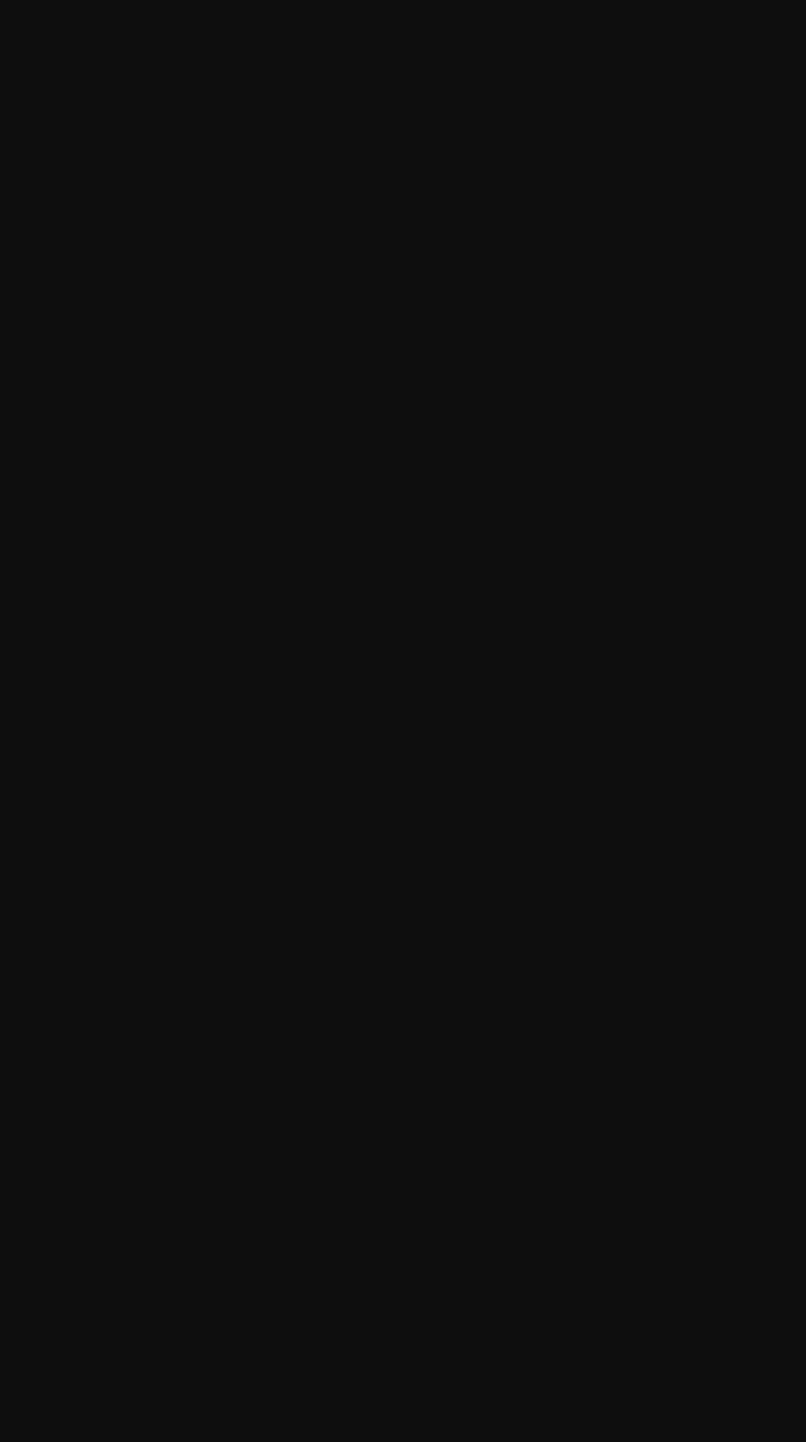
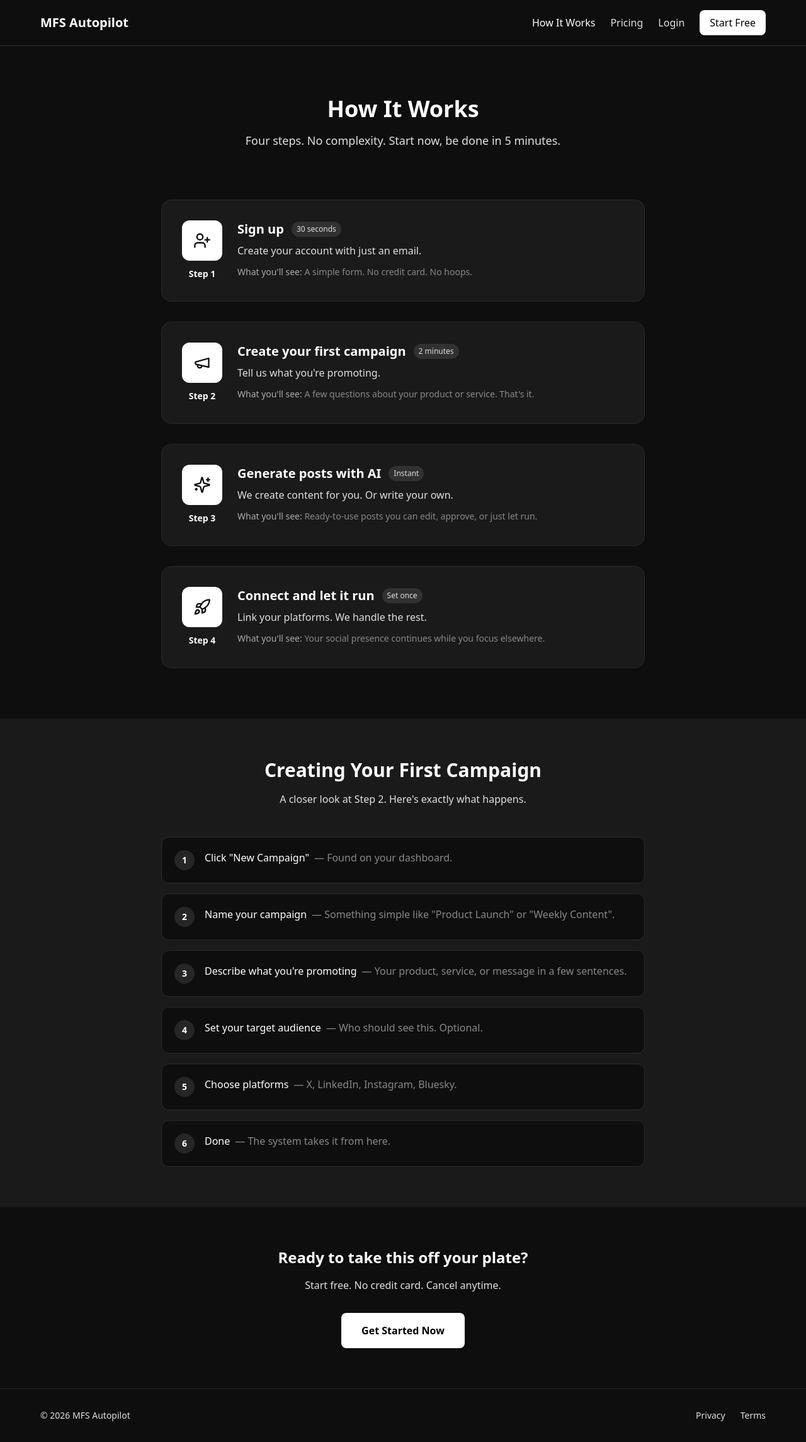
Before and after one commit to Eddiebm/MFS-Autopilot, a React (Vite) app: page /how-it-works in a window 1280 px wide. Before the commit this address had no page. Shown: the whole page at 63% size. Before the commit the page ends 800 px from the top, so only its background shows below. Built offline with nearby package versions, Linux system fonts and the light colour scheme.

Commit message:
Add How It Works page with campaign creation guide

```diff
--- a/src/App.tsx
+++ b/src/App.tsx
@@ -11,6 +11,7 @@ import { Leads } from './pages/Leads';
 import { Settings } from './pages/Settings';
 import { PostGenerator } from './pages/PostGenerator';
 import { Capture } from './pages/Capture';
+import { HowItWorks } from './pages/HowItWorks';
 
 function ProtectedRoute({ children }: { children: React.ReactNode }) {
   const { user, loading } = useAuth();
@@ -57,6 +58,7 @@ export default function App() {
           <Route path="/login" element={<PublicRoute><Login /></PublicRoute>} />
           <Route path="/signup" element={<PublicRoute><Signup /></PublicRoute>} />
           <Route path="/pricing" element={<Pricing />} />
+          <Route path="/how-it-works" element={<HowItWorks />} />
           <Route path="/capture" element={<Capture />} />
           <Route path="/onboarding" element={<ProtectedRoute><Onboarding /></ProtectedRoute>} />
           <Route path="/dashboard" element={<ProtectedRoute><Dashboard /></ProtectedRoute>} />
--- /dev/null
+++ b/src/pages/HowItWorks.tsx
@@ -0,0 +1,164 @@
+import { Link } from 'react-router-dom';
+import { UserPlus, Megaphone, Sparkles, Rocket } from 'lucide-react';
+
+const steps = [
+  {
+    number: 1,
+    icon: UserPlus,
+    title: 'Sign up',
+    time: '30 seconds',
+    description: 'Create your account with just an email.',
+    whatYouSee: 'A simple form. No credit card. No hoops.',
+  },
+  {
+    number: 2,
+    icon: Megaphone,
+    title: 'Create your first campaign',
+    time: '2 minutes',
+    description: "Tell us what you're promoting.",
+    whatYouSee: "A few questions about your product or service. That's it.",
+  },
+  {
+    number: 3,
+    icon: Sparkles,
+    title: 'Generate posts with AI',
+    time: 'Instant',
+    description: 'We create content for you. Or write your own.',
+    whatYouSee: 'Ready-to-use posts you can edit, approve, or just let run.',
+  },
+  {
+    number: 4,
+    icon: Rocket,
+    title: 'Connect and let it run',
+    time: 'Set once',
+    description: 'Link your platforms. We handle the rest.',
+    whatYouSee: 'Your social presence continues while you focus elsewhere.',
+  },
+];
+
+export function HowItWorks() {
+  return (
+    <div className="min-h-screen bg-[#0e0e0e]">
+      {/* Navigation */}
+      <nav className="border-b border-[#2a2a2a] px-6 py-4">
+        <div className="max-w-6xl mx-auto flex items-center justify-between">
+          <Link to="/" className="text-xl font-bold text-white">MFS Autopilot</Link>
+          <div className="flex items-center gap-6">
+            <Link to="/how-it-works" className="text-white font-medium">How It Works</Link>
+            <Link to="/pricing" className="text-[#e0e0e0] hover:text-white transition-colors">Pricing</Link>
+            <Link to="/login" className="text-[#e0e0e0] hover:text-white transition-colors">Login</Link>
+            <Link to="/signup" className="px-4 py-2 bg-white text-black font-medium rounded-lg hover:bg-gray-200 transition-colors">
+              Start Free
+            </Link>
+          </div>
+        </div>
+      </nav>
+
+      {/* Header */}
+      <section className="px-6 py-20 text-center">
+        <div className="max-w-2xl mx-auto">
+          <h1 className="text-4xl font-bold text-white mb-4">
+            How It Works
+          </h1>
+          <p className="text-[#e0e0e0] text-lg">
+            Four steps. No complexity. Start now, be done in 5 minutes.
+          </p>
+        </div>
+      </section>
+
+      {/* Steps */}
+      <section className="px-6 pb-20">
+        <div className="max-w-3xl mx-auto space-y-8">
+          {steps.map(({ number, icon: Icon, title, time, description, whatYouSee }) => (
+            <div
+              key={number}
+              className="bg-[#1a1a1a] border border-[#2a2a2a] rounded-2xl p-8 flex gap-6"
+            >
+              {/* Step Number & Icon */}
+              <div className="flex-shrink-0">
+                <div className="w-16 h-16 bg-white rounded-xl flex items-center justify-center">
+                  <Icon size={28} className="text-[#0e0e0e]" />
+                </div>
+                <div className="text-center mt-2">
+                  <span className="text-white font-bold text-sm">Step {number}</span>
+                </div>
+              </div>
+
+              {/* Content */}
+              <div className="flex-1">
+                <div className="flex items-center gap-3 mb-2">
+                  <h3 className="text-xl font-semibold text-white">{title}</h3>
+                  <span className="text-xs bg-white/10 text-[#e0e0e0] px-2 py-1 rounded-full">
+                    {time}
+                  </span>
+                </div>
+                <p className="text-[#e0e0e0] mb-3">{description}</p>
+                <p className="text-sm text-[#888]">
+                  <span className="text-[#aaa]">What you'll see:</span> {whatYouSee}
+                </p>
+              </div>
+            </div>
+          ))}
+        </div>
+      </section>
+
+      {/* Creating Your First Campaign */}
+      <section className="px-6 py-16 bg-[#1a1a1a]">
+        <div className="max-w-3xl mx-auto">
+          <h2 className="text-3xl font-bold text-white text-center mb-4">
+            Creating Your First Campaign
+          </h2>
+          <p className="text-[#e0e0e0] text-center mb-12">
+            A closer look at Step 2. Here's exactly what happens.
+          </p>
+
+          <div className="space-y-4">
+            {[
+              { num: 1, title: 'Click "New Campaign"', desc: 'Found on your dashboard.' },
+              { num: 2, title: 'Name your campaign', desc: 'Something simple like "Product Launch" or "Weekly Content".' },
+              { num: 3, title: "Describe what you're promoting", desc: 'Your product, service, or message in a few sentences.' },
+              { num: 4, title: 'Set your target audience', desc: 'Who should see this. Optional.' },
+              { num: 5, title: 'Choose platforms', desc: 'X, LinkedIn, Instagram, Bluesky.' },
+              { num: 6, title: 'Done', desc: 'The system takes it from here.' },
+            ].map(({ num, title, desc }) => (
+              <div key={num} className="flex items-start gap-4 bg-[#0e0e0e] border border-[#2a2a2a] rounded-xl p-5">
+                <div className="w-8 h-8 bg-white/10 rounded-full flex items-center justify-center flex-shrink-0">
+                  <span className="text-white font-bold text-sm">{num}</span>
+                </div>
+                <div>
+                  <span className="text-white font-medium">{title}</span>
+                  <span className="text-[#888] ml-2">— {desc}</span>
+                </div>
+              </div>
+            ))}
+          </div>
+        </div>
+      </section>
+
+      {/* CTA */}
+      <section className="px-6 py-16">
+        <div className="max-w-2xl mx-auto text-center">
+          <h2 className="text-2xl font-semibold text-white mb-4">Ready to take this off your plate?</h2>
+          <p className="text-[#e0e0e0] mb-8">Start free. No credit card. Cancel anytime.</p>
+          <Link
+            to="/signup"
+            className="inline-block px-8 py-4 bg-white text-black font-semibold rounded-lg hover:bg-gray-200 transition-colors"
+          >
+            Get Started Now
+          </Link>
+        </div>
+      </section>
+
+      {/* Footer */}
+      <footer className="px-6 py-8 border-t border-[#2a2a2a]">
+        <div className="max-w-6xl mx-auto flex items-center justify-between text-[#e0e0e0] text-sm">
+          <span>&copy; 2026 MFS Autopilot</span>
+          <div className="flex gap-6">
+            <a href="#" className="hover:text-white">Privacy</a>
+            <a href="#" className="hover:text-white">Terms</a>
+          </div>
+        </div>
+      </footer>
+    </div>
+  );
+}
--- a/src/pages/Landing.tsx
+++ b/src/pages/Landing.tsx
@@ -1,21 +1,21 @@
 import { Link } from 'react-router-dom';
-import { Zap, BarChart3, Clock, Users } from 'lucide-react';
+import { Pencil, Calendar, RefreshCw } from 'lucide-react';
 
-const features = [
+const outcomes = [
   {
-    icon: Zap,
-    title: 'AI-Powered Content',
-    description: 'Generate engaging posts tailored to your brand voice in seconds.',
+    icon: Pencil,
+    title: 'Posts are written without you',
+    description: 'Content happens in the background. You approve when convenient.',
   },
   {
-    icon: BarChart3,
-    title: 'Smart Analytics',
-    description: 'Track performance and optimize your strategy with real-time insights.',
+    icon: Calendar,
+    title: 'Your social presence continues while you work',
+    description: 'Campaigns run on schedule. Platforms stay active.',
   },
   {
-    icon: Clock,
-    title: 'Set It & Forget It',
-    description: 'Schedule weeks of content in advance across all your platforms.',
+    icon: RefreshCw,
+    title: 'The cycle keeps going',
+    description: 'New content queues up. Old tasks stop recurring.',
   },
 ];
 
@@ -27,7 +27,8 @@ export function Landing() {
         <div className="max-w-6xl mx-auto flex items-center justify-between">
           <Link to="/" className="text-xl font-bold text-white">MFS Autopilot</Link>
           <div className="flex items-center gap-6">
-            <a href="#features" className="text-[#e0e0e0] hover:text-white transition-colors">Features</a>
+            <Link to="/how-it-works" className="text-[#e0e0e0] hover:text-white transition-colors">How It Works</Link>
+            <a href="#what-it-handles" className="text-[#e0e0e0] hover:text-white transition-colors">What It Handles</a>
             <Link to="/pricing" className="text-[#e0e0e0] hover:text-white transition-colors">Pricing</Link>
             <Link to="/login" className="text-[#e0e0e0] hover:text-white transition-colors">Login</Link>
             <Link to="/signup" className="px-4 py-2 bg-white text-black font-medium rounded-lg hover:bg-gray-200 transition-colors">
@@ -44,7 +45,7 @@ export function Landing() {
             Marketing that runs without you pretending to enjoy it
           </h1>
           <p className="mt-6 text-[#e0e0e0] text-lg max-w-xl mx-auto">
-            AI-powered social media automation that handles the boring stuff so you can focus on what matters.
+            Social media handled quietly in the background, so you can work on what actually matters.
           </p>
           <div className="mt-10 flex items-center justify-center gap-4">
             <Link
@@ -63,14 +64,21 @@ export function Landing() {
         </div>
       </section>
 
-      {/* Features */}
-      <section id="features" className="px-6 py-16 bg-[#1a1a1a]">
+      {/* Relief Anchor */}
+      <section className="px-6 py-12">
+        <p className="text-[#e0e0e0] text-lg text-center max-w-2xl mx-auto">
+          Once this is on, promotion stops being something you remember to do.
+        </p>
+      </section>
+
+      {/* What It Handles */}
+      <section id="what-it-handles" className="px-6 py-16 bg-[#1a1a1a]">
         <div className="max-w-6xl mx-auto">
           <h2 className="text-3xl font-bold text-white text-center mb-12">
-            Everything You Need to Automate Your Marketing
+            What This Handles For You
           </h2>
           <div className="grid md:grid-cols-3 gap-8">
-            {features.map(({ icon: Icon, title, description }) => (
+            {outcomes.map(({ icon: Icon, title, description }) => (
               <div key={title} className="bg-[#0e0e0e] border border-[#2a2a2a] rounded-xl p-8 text-center">
                 <div className="w-14 h-14 bg-white/10 rounded-xl flex items-center justify-center mx-auto mb-4">
                   <Icon size={28} className="text-white" />
@@ -86,12 +94,8 @@ export function Landing() {
       {/* Social Proof */}
       <section className="px-6 py-16">
         <div className="max-w-4xl mx-auto text-center">
-          <div className="flex items-center justify-center gap-2 mb-4">
-            <Users size={24} className="text-white" />
-            <span className="text-2xl font-bold text-white">500+</span>
-          </div>
           <p className="text-[#e0e0e0] text-lg">
-            Join 500+ marketers who've reclaimed their time with MFS Autopilot
+            500+ founders have taken this off their plate.
           </p>
         </div>
       </section>
@@ -99,24 +103,31 @@ export function Landing() {
       {/* CTA */}
       <section className="px-6 py-16 bg-[#1a1a1a]">
         <div className="max-w-2xl mx-auto text-center">
-          <h2 className="text-3xl font-bold text-white mb-4">Ready to Automate?</h2>
-          <p className="text-[#e0e0e0] mb-8">Start for free. No credit card required.</p>
+          <h2 className="text-2xl font-semibold text-white mb-4">One less thing to manage.</h2>
+          <p className="text-[#e0e0e0] mb-8">Start free. No credit card required.</p>
           <Link
             to="/signup"
             className="inline-block px-8 py-4 bg-white text-black font-semibold rounded-lg hover:bg-gray-200 transition-colors"
           >
-            Get Started Free
+            Get Started
           </Link>
         </div>
+      </section>
+
+      {/* Boundary Statement */}
+      <section className="px-6 py-12">
+        <p className="text-[#e0e0e0] text-center">
+          This is not a growth tool. It's a continuity tool.
+        </p>
       </section>
 
       {/* Footer */}
       <footer className="px-6 py-8 border-t border-[#2a2a2a]">
         <div className="max-w-6xl mx-auto flex items-center justify-between text-[#e0e0e0] text-sm">
-          <span>&copy; 2026 MFS Autopilot. All rights reserved.</span>
+          <span>&copy; 2026 MFS Autopilot</span>
           <div className="flex gap-6">
-            <a href="#" className="hover:text-white">Privacy Policy</a>
-            <a href="#" className="hover:text-white">Terms of Service</a>
+            <a href="#" className="hover:text-white">Privacy</a>
+            <a href="#" className="hover:text-white">Terms</a>
           </div>
         </div>
       </footer>
```
